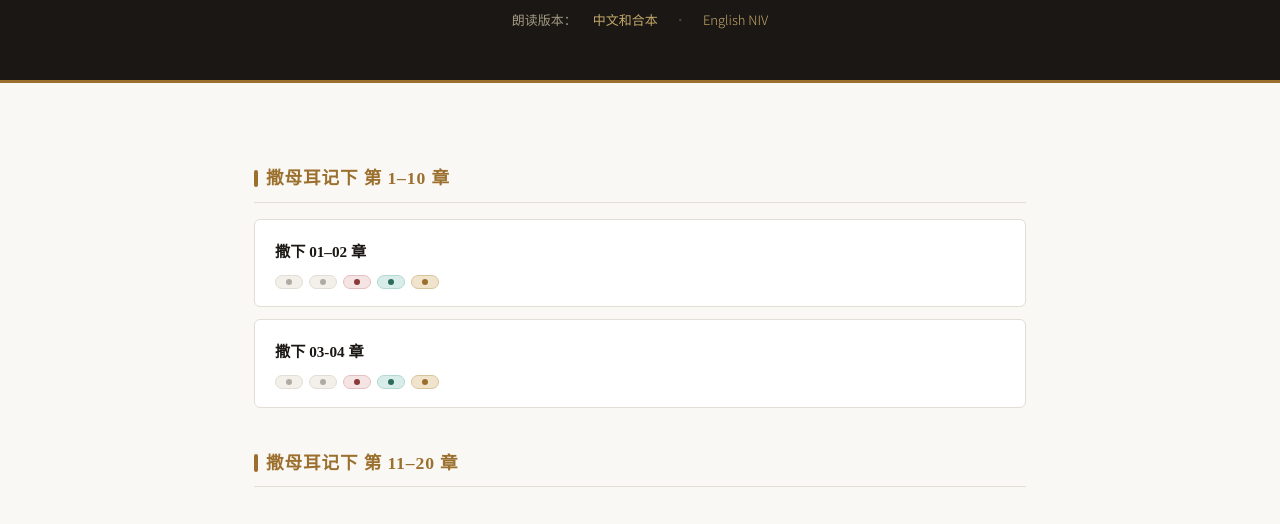
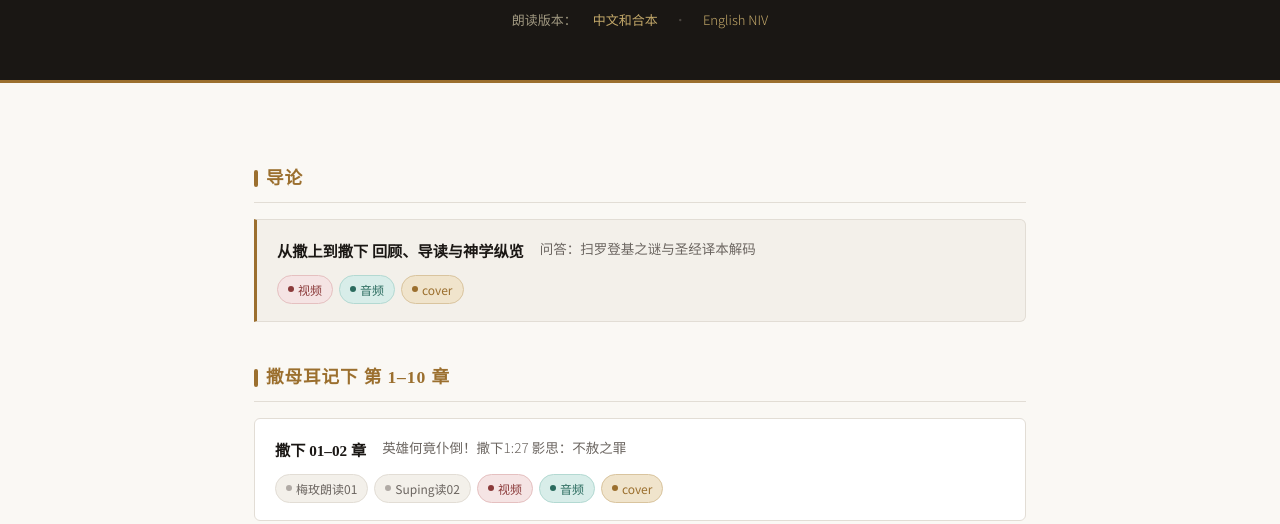
Before and after one commit to jbcheng/liferunners-website, a website: page public/media/audio/ot10/2sam.html in a window 1280 px wide. Shown: the part 238-762 px from the top of the page. Drawn offline with Linux system fonts and the light colour scheme.

Commit message:
2Samuel 00 | 01-02 |

```diff
--- a/public/media/audio/ot10/2sam.html
+++ b/public/media/audio/ot10/2sam.html
@@ -297,19 +297,33 @@ https://www.biblestudytools.com/2-samuel/
        3. Use class="episode episode-special" for sermons/summaries.
   ════════════════════════════════════════ -->
 
+  <h2 class="book-title">导论</h2>
+
+  <article class="episode episode-special">
+    <div class="episode-header">
+      <span class="episode-chapters">从撒上到撒下 回顾、导读与神学纵览 </span>
+      <span class="episode-summary">问答：扫罗登基之谜与圣经译本解码 </span>
+    </div>
+    <div class="links-row">
+      <a class="chip chip-video" href="https://www.youtube.com/watch?v=MYXCgSAfFMA&t">视频</a>
+      <a class="chip chip-audio" href="2sam00-aud.mp3">音频</a>
+      <a class="chip chip-pdf" href="2sam00-cov.png">cover</a>
+    </div>
+  </article>
+
   <h2 class="book-title">撒母耳记下 第 1–10 章</h2>
 
   <article class="episode">
     <div class="episode-header">
       <span class="episode-chapters">撒下 01–02 章</span>
-      <span class="episode-summary"></span>
+      <span class="episode-summary">英雄何竟仆倒！撒下1:27 影思：不赦之罪</span>
     </div>
     <div class="links-row">
-      <a class="chip chip-reader" href="2sam01.m4a"></a>
-      <a class="chip chip-reader" href="2sam02.m4a"></a>
-      <a class="chip chip-video" href=""></a>
-      <a class="chip chip-audio" href="2sam01-02aud.mp3"></a>
-      <a class="chip chip-pdf" href="2sam01-02cov.png"></a>
+      <a class="chip chip-reader" href="2sam01.mp3">梅玫朗读01</a>
+      <a class="chip chip-reader" href="2sam02.mp3">Suping读02</a>
+      <a class="chip chip-video" href="https://www.youtube.com/watch?v=tUfpKFykHsQ">视频</a>
+      <a class="chip chip-audio" href="2sam01-02aud.mp3">音频</a>
+      <a class="chip chip-pdf" href="2sam01-02cov.png">cover</a>
     </div>
   </article>
 
@@ -335,7 +349,7 @@ https://www.biblestudytools.com/2-samuel/
 
 <footer class="page-footer">
   <p>
-    <a href="https://www.life-runners.org/media/audio/ot06/josh.html">← 士师记</a>
+    <a href="../ot09/1sam.html">← 撒母耳记上</a>
     &nbsp;&nbsp;·&nbsp;&nbsp;
     <a href="https://www.life-runners.org/zh/resources/ot/">旧约系列总览 →</a>
     &nbsp;&nbsp;|&nbsp;&nbsp;
```
Also changed, not shown: public/media/audio/sunday/index.html (+13 -1 lines), public/media/audio/ot10/2sam00-cov.png (added), public/media/audio/scj/scj10-cov.jpg (added), public/media/audio/thisweekschedule.png, 9 other files.
